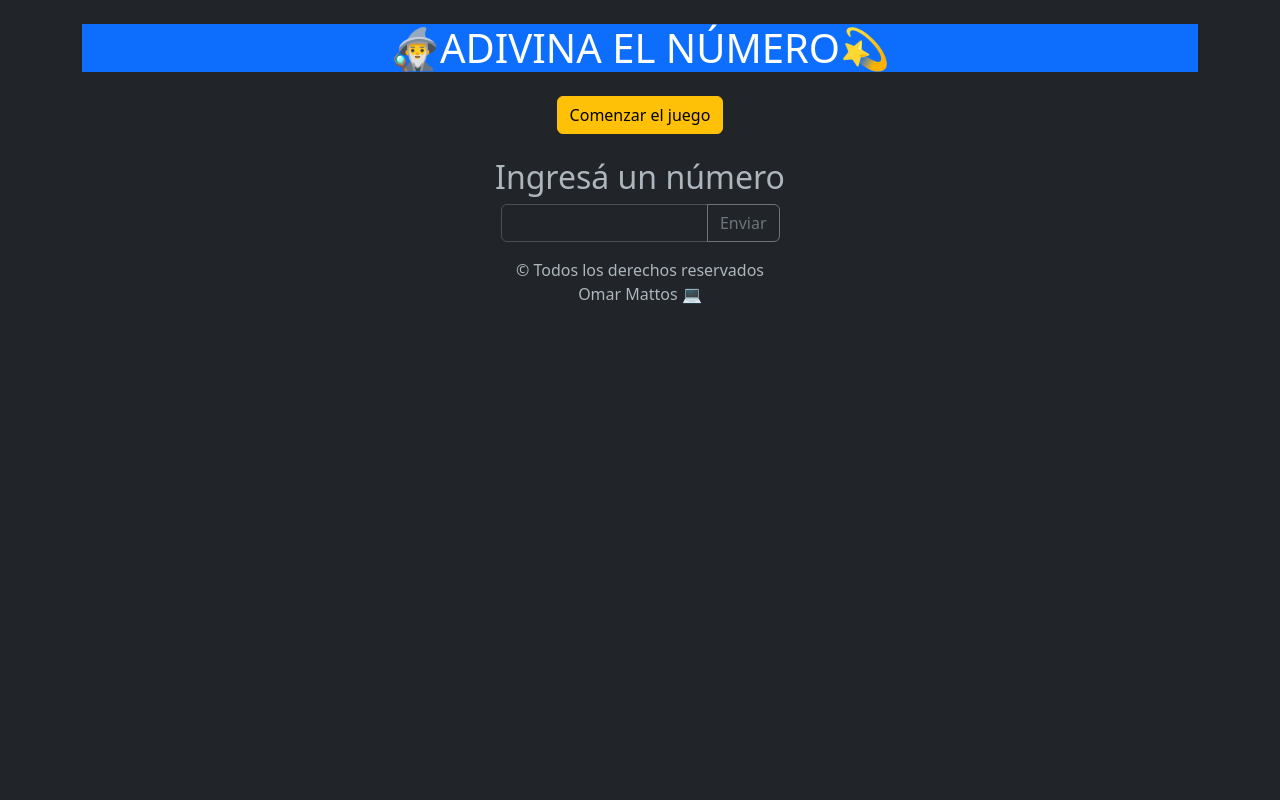
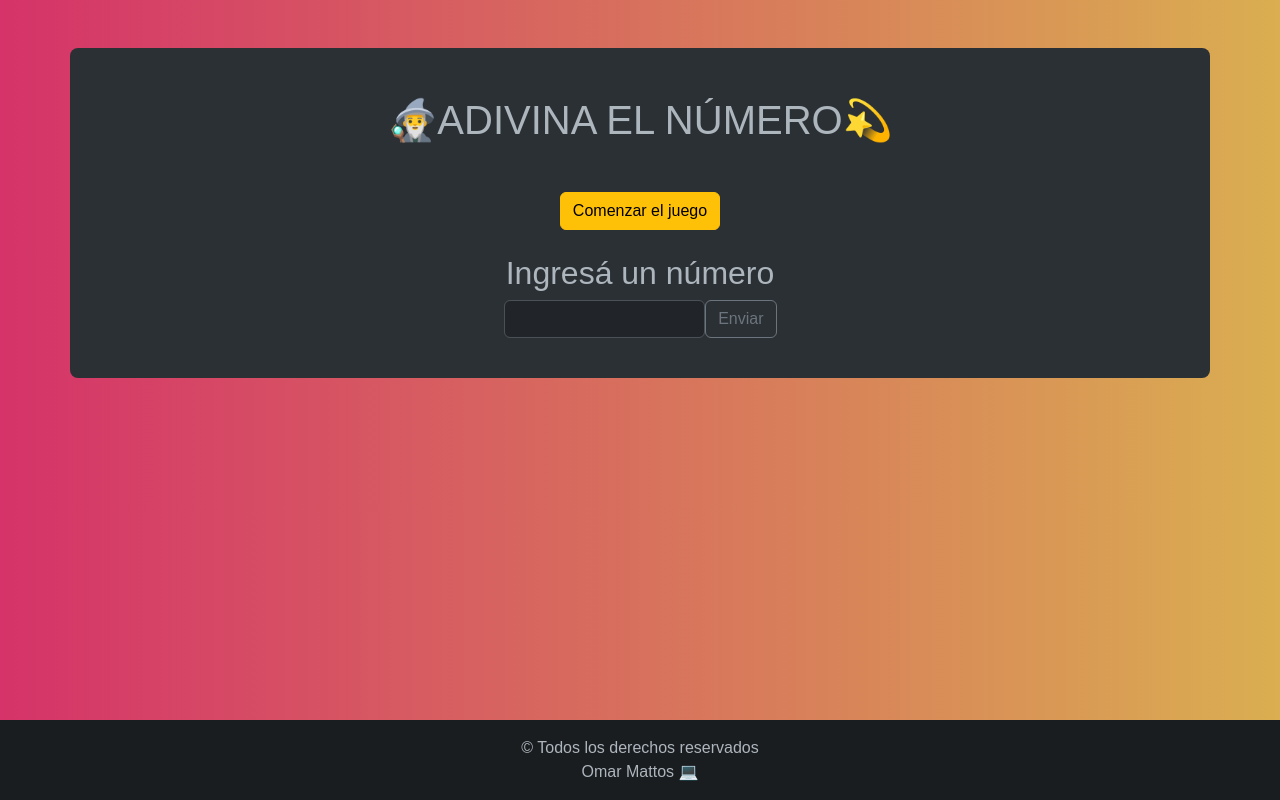
Before and after one commit to omarmatt31/adivinarNumero, a plain HTML site: page index.html in a window 1280 px wide. Drawn offline with nearby package versions, Linux system fonts and the light colour scheme.

Commit message:
se corrigio estetica, y logica del proyecto, se agrego el archivo README

```diff
--- a/css/style.css
+++ b/css/style.css
@@ -0,0 +1,17 @@
+body {
+    display: flex;
+    flex-direction: column;
+    min-height: 100vh;
+}
+
+main {
+    flex-grow: 1;
+}
+
+.fondo{
+    font-family: "Dosis", sans-serif;
+    font-optical-sizing: auto;
+    font-style: normal;
+    background: #0a024f;
+    background: linear-gradient(90deg, #d53369 0%, #daae51 100%);
+}
--- a/index.html
+++ b/index.html
@@ -10,29 +10,29 @@
     <link rel="stylesheet" href="./css/style.css">
     <title>Adivinar Número</title>
 </head>
-<body>
+<body class="fondo">
     <head></head>
     <main>
-        <section class="container text-center">
-            <div class="container text-bg-primary my-4">
+        <section class="container bg-body-tertiary text-center p-4 my-5 rounded-3">
+            <div class="container my-4">
                 <h1 class="text-center">🧙‍♂️ADIVINA EL NÚMERO💫</h1>
             </div>
-            <button type="button" class="btn btn-warning">Comenzar el juego</button>
+            <button type="button" class="btn btn-warning mt-4">Comenzar el juego</button>
             <div class="d-flex flex-column align-items-center">
                 <h2 class="mt-4 fw-light">Ingresá un número</h2>
                 <div class="input-group mb-3 w-25">
-                    <input type="text" class="form-control" placeholder="" aria-label="Recipient’s username" aria-describedby="button-addon2">
-                    <button class="btn btn-outline-secondary" type="button" id="button-addon2">Enviar</button>
+                    <form id="formNumero" class="d-flex flex-row">
+                        <input type="text" class="form-control" placeholder="" aria-label="Recipient’s username" aria-describedby="button-addon2">
+                        <button class="btn btn-outline-secondary" type="submit" id="button-addon2">Enviar</button>
+                    </form>
                 </div>
                 <div class="alert alert-success d-none">¡Adivinaste el número!</div>
                 <div class="alert alert-warning d-none">El número es mayor</div>
             </div>
         </section>
     </main>
-    <footer>
-        <div class="container text-center">
-            <p class="mb-0">&copy; Todos los derechos reservados <br> Omar Mattos 💻</p>
-          </div>
+    <footer class="text-center py-3 bg-dark-subtle">
+        <p class="mb-0">&copy; Todos los derechos reservados <br> Omar Mattos 💻</p>
     </footer>
     <script src="./js/app.js"></script>
 </body>
--- a/js/app.js
+++ b/js/app.js
@@ -11,7 +11,8 @@ const comenzarJuego = ()=>{
     mensajeEsMenorMayor.classList.add('d-none')
 }
 
-const adivinarNumero = ()=>{
+const adivinarNumero = (e)=>{
+    e.preventDefault();
     const numero = parseInt(document.querySelector('.form-control').value)
     console.log(numero)
     if(numeroMagico!= undefined){
@@ -41,8 +42,7 @@ const adivinarNumero = ()=>{
 }
 
 const btnComenzar = document.querySelector('.btn-warning')
-const btnAdivinarNumero = document.getElementById('button-addon2')
+const formAdivinarNumero = document.getElementById('formNumero')
 
 btnComenzar.addEventListener('click', comenzarJuego)
-btnAdivinarNumero.addEventListener('click', adivinarNumero)
-console.log(btnAdivinarNumero)
+formAdivinarNumero.addEventListener('submit', adivinarNumero)
```
Also changed, not shown: 1 other file.
